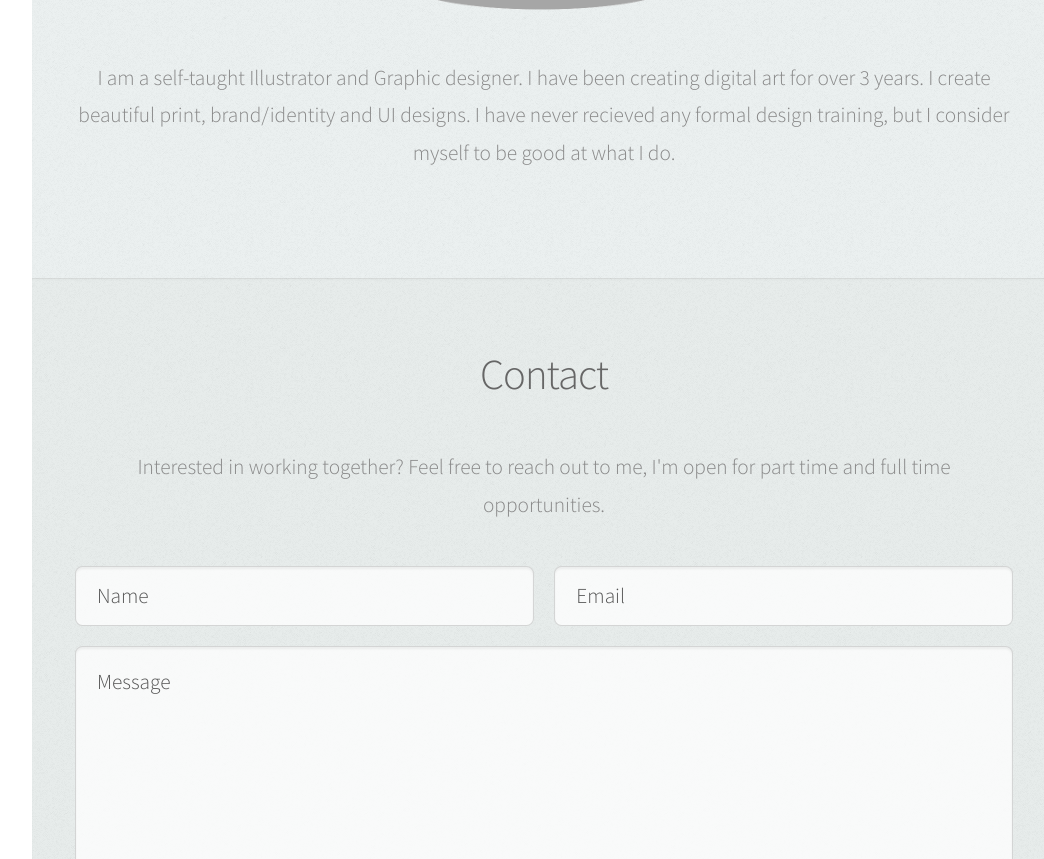
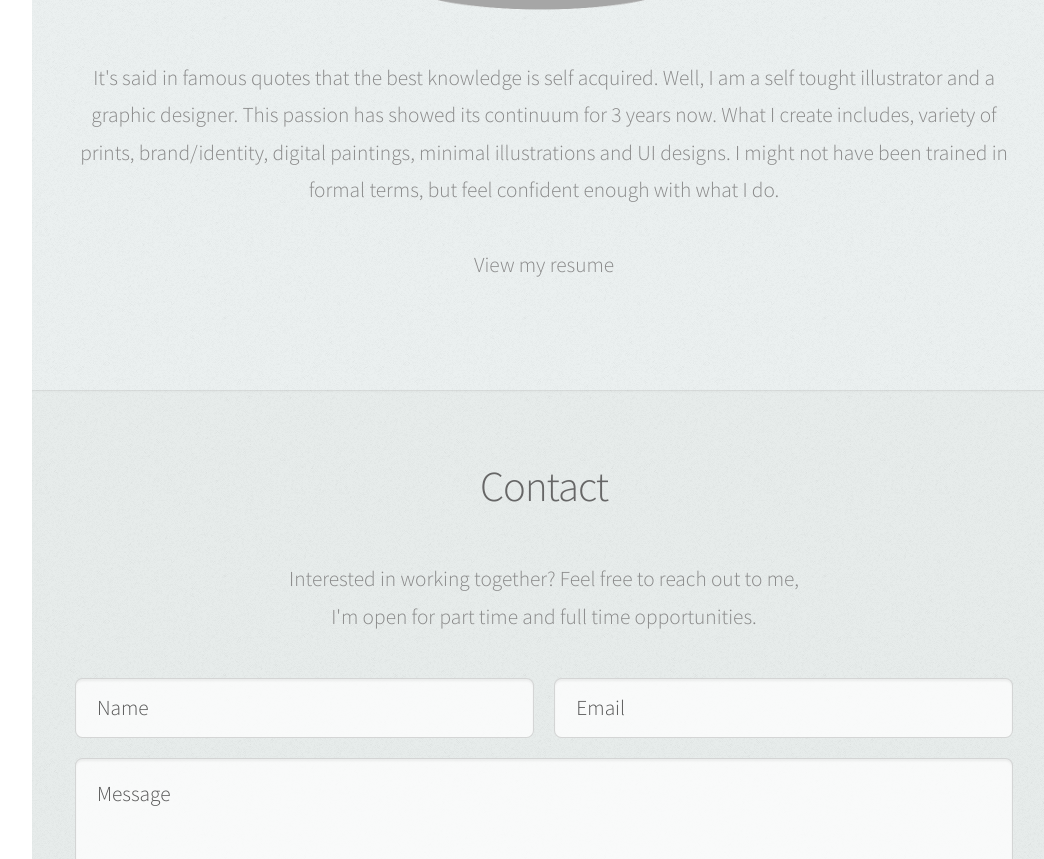
Before and after one commit to prashamgupta/prashamgupta.github.io, a plain HTML site: page index.html in a window 1280 px wide. Shown: the part 2214-3073 px from the top of the page, without its empty margins (224-1268 px from the left). Drawn offline with Linux system fonts and the light colour scheme.

Commit message:
Update about and contact

```diff
--- a/assets/js/gallery.js
+++ b/assets/js/gallery.js
@@ -25,6 +25,11 @@ var digitalPaintings = [
         src: 'images/digital/2.png',
         w: 1500,
         h: 869
+    },
+    {
+        src: 'images/digital/13.png',
+        w: 2041,
+        h: 1170
     },
     {
         src: 'images/digital/3.png',
@@ -76,11 +81,7 @@ var digitalPaintings = [
         w: 600,
         h: 600
     },
-    {
-        src: 'images/digital/13.png',
-        w: 2041,
-        h: 1170
-    },
+
 ];
 
 var printDesigns = [
--- a/index.html
+++ b/index.html
@@ -145,7 +145,7 @@
 
 						<a href="#" class="image featured"><img src="images/pic08.png" alt="" style="width: 320px; margin: auto;"/></a>
 
-						<p>I am a self-taught Illustrator and Graphic designer. I have been creating digital art for over 3 years. I create beautiful print, brand/identity and UI designs. I have never recieved any formal design training, but I consider myself to be good at what I do.</p>
+						<p>It's said in famous quotes that the best knowledge is self acquired. Well, I am a self tought illustrator and a graphic designer. This passion has showed its continuum for 3 years now. What I create includes, variety of prints, brand/identity, digital paintings, minimal illustrations and UI designs. I might not have been trained in formal terms, but feel confident enough with what I do.<br><br><a href = "images/PrashamGuptaResume.pdf" id="resume" target="_blank" style="border: 0px">View my resume</a></p>
 
 					</div>
 				</section>
@@ -158,7 +158,7 @@
 							<h2>Contact</h2>
 						</header>
 
-						<p>Interested in working together? Feel free to reach out to me, I'm open for part time and full time opportunities.</p>
+						<p>Interested in working together? Feel free to reach out to me,<br>I'm open for part time and full time opportunities.</p>
 
 						<form action="#">
 							<div class="row">
```
Also changed, not shown: assets/css/main.css (+9 -0 lines), images/icon.jpg, images/noun_139137_cc.png (deleted), 1 other file.
